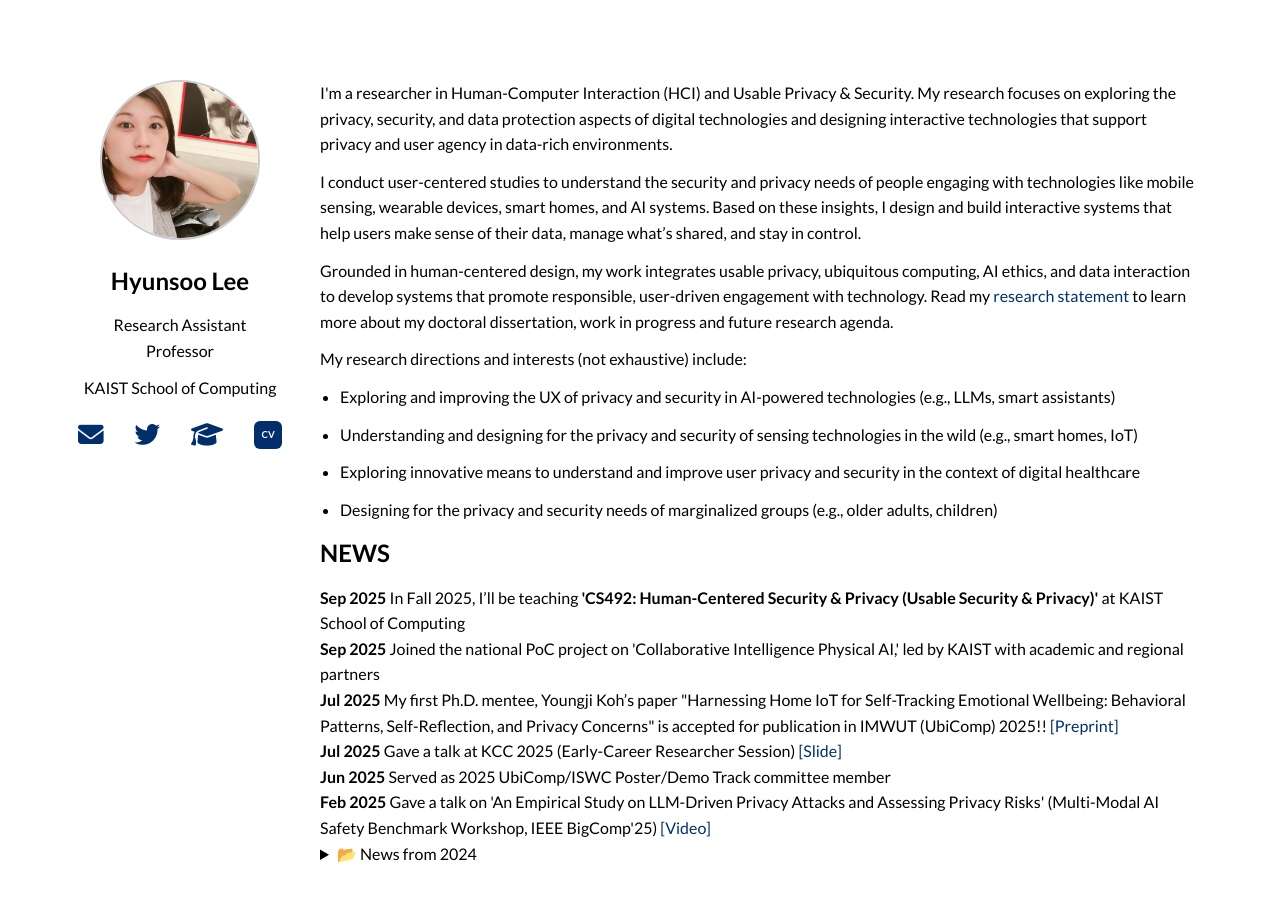
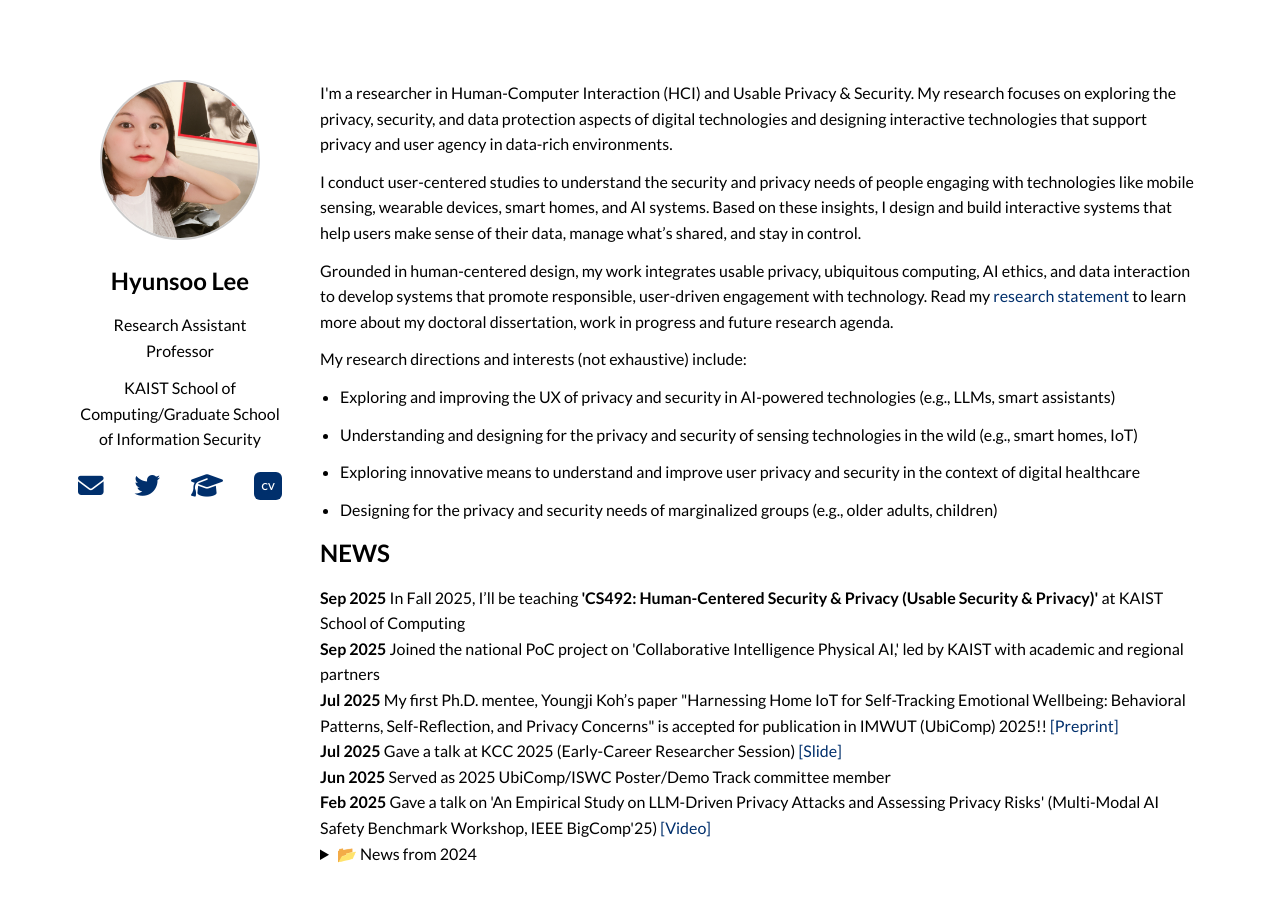
Before and after one commit to hslee90/hslee90.github.io, a Jekyll site: the page built from index.md, in a window 1280 px wide and 900 px high. Built offline with Jekyll 4.4.1, drawn with Linux system fonts in a browser that asks for light colours; nearby versions of some CDN libraries.

Commit message:
Update index.md

```diff
--- a/index.md
+++ b/index.md
@@ -13,7 +13,7 @@
     <div class="profile-info">
       <h2>Hyunsoo Lee</h2>
       <p>Research Assistant Professor</p>
-      <p>KAIST School of Computing</p>
+      <p>KAIST School of Computing/Graduate School of Information Security</p>
     </div>
 
    <!-- 이메일, 트위터, 구글스칼라, CV -->
```
